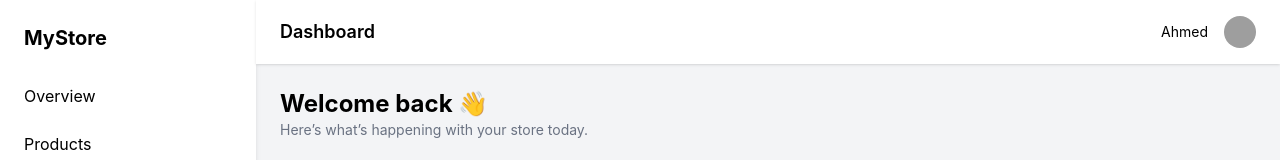
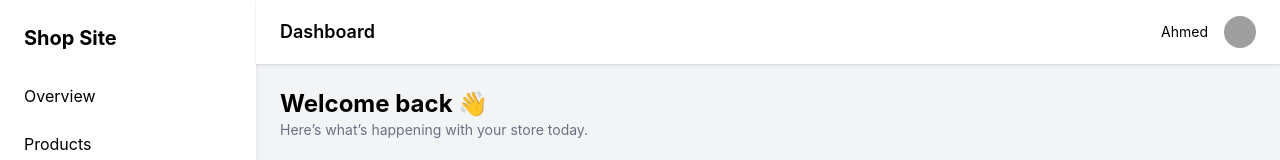
Before and after one commit to ahmadyattia/e-commerce-dashboard, a React (Vite) app: page /dashboard/overview in a window 1280 px wide. Shown: the top 160 px of the page. Built offline with nearby package versions, Linux system fonts and the light colour scheme; no server answers; grey boxes are pictures that could not be loaded.

Commit message:
Update store name

```diff
--- a/src/components/layout/Sidebar.tsx
+++ b/src/components/layout/Sidebar.tsx
@@ -4,7 +4,7 @@ import { Link } from "react-router";
 const Sidebar = () => {
   return (
     <div className="w-64 bg-white shadow-md">
-      <div className="p-6 text-xl font-bold">MyStore</div>
+      <div className="p-6 text-xl font-bold">Shop Site</div>
 
       <nav className="flex flex-col gap-2 px-4">
         <Link
```
